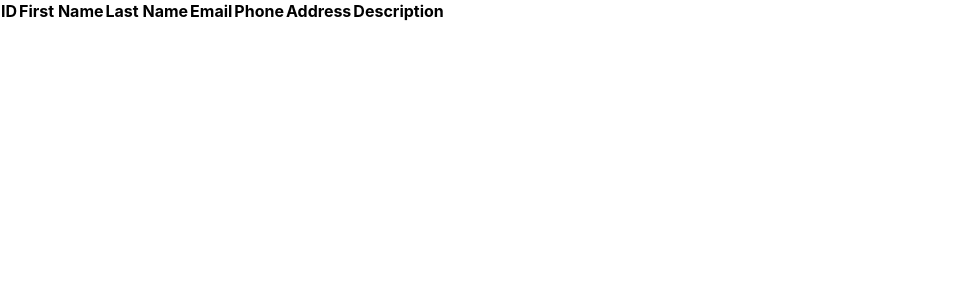
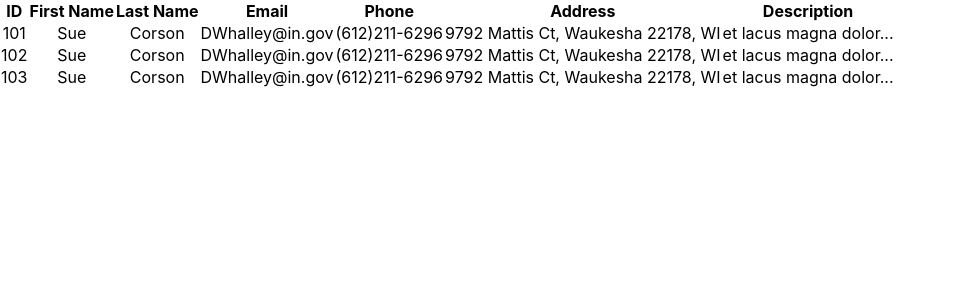
Before and after one commit to Jumay-dev/testtab, a React (Create React App) app: page / in a window 1280 px wide. Shown: the top 300 px of the page, without its empty margins (0-955 px from the left). Built offline with nearby package versions, Linux system fonts and the light colour scheme.

Commit message:
TabContent added and tested

```diff
--- a/src/App.js
+++ b/src/App.js
@@ -1,11 +1,58 @@
 import React from 'react';
 import './App.css';
 import TabHead from './components/Tab/TabHead'
+import TabContent from './components/Tab/TabContent'
 
 function App() {
+  let records = [
+    {
+      id: 101,
+      firstName: 'Sue',
+      lastName: 'Corson',
+      email: 'DWhalley@in.gov',
+      phone: '(612)211-6296',
+      address: {
+        streetAddress: '9792 Mattis Ct',
+        city: 'Waukesha',
+        state: 'WI',
+        zip: '22178'
+      },
+      description: 'et lacus magna dolor...',
+    },
+    {
+      id: 102,
+      firstName: 'Sue',
+      lastName: 'Corson',
+      email: 'DWhalley@in.gov',
+      phone: '(612)211-6296',
+      address: {
+        streetAddress: '9792 Mattis Ct',
+        city: 'Waukesha',
+        state: 'WI',
+        zip: '22178'
+      },
+      description: 'et lacus magna dolor...',
+    },
+    {
+      id: 103,
+      firstName: 'Sue',
+      lastName: 'Corson',
+      email: 'DWhalley@in.gov',
+      phone: '(612)211-6296',
+      address: {
+        streetAddress: '9792 Mattis Ct',
+        city: 'Waukesha',
+        state: 'WI',
+        zip: '22178'
+      },
+      description: 'et lacus magna dolor...',
+    }
+  ]
+
   return (
     <div className="App">
       <TabHead />
+      <TabContent records={records}/>
     </div>
   );
 }
--- /dev/null
+++ b/src/components/Tab/TabContent.js
@@ -0,0 +1,31 @@
+import React from 'react'
+
+
+export default function TabContent(props) {
+    let clickHandle = () => {
+        console.log('click on body')
+    }
+
+
+    let records = props.records.map((record, index) => {
+        const address = record.address;
+        const viewAddress = `${address.streetAddress},\n${address.city} ${address.zip}, ${address.state}`;
+        return (
+            <tr key={index}>
+                <td className='id' name='id'>{record.id}</td>
+                <td className='first-name' name='first-name'>{record.firstName}</td>
+                <td className='last-name' name='last-name'>{record.lastName}</td>
+                <td className='email' name='email'>{record.email}</td>
+                <td className='phone' name='phone'>{record.phone}</td>
+                <td className='address' name='address'>{viewAddress}</td>
+                <td className='description' name='description' title={record.description}>{record.description}</td>
+            </tr>
+        )
+    });
+
+    return (
+        <tbody onClick={clickHandle}>
+            {records}
+        </tbody>
+    )
+}
```
